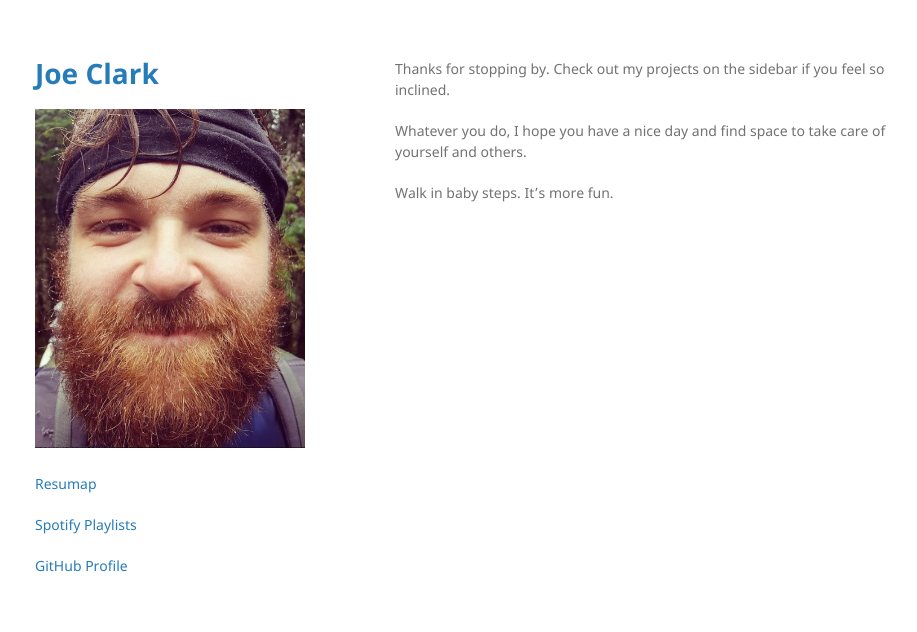
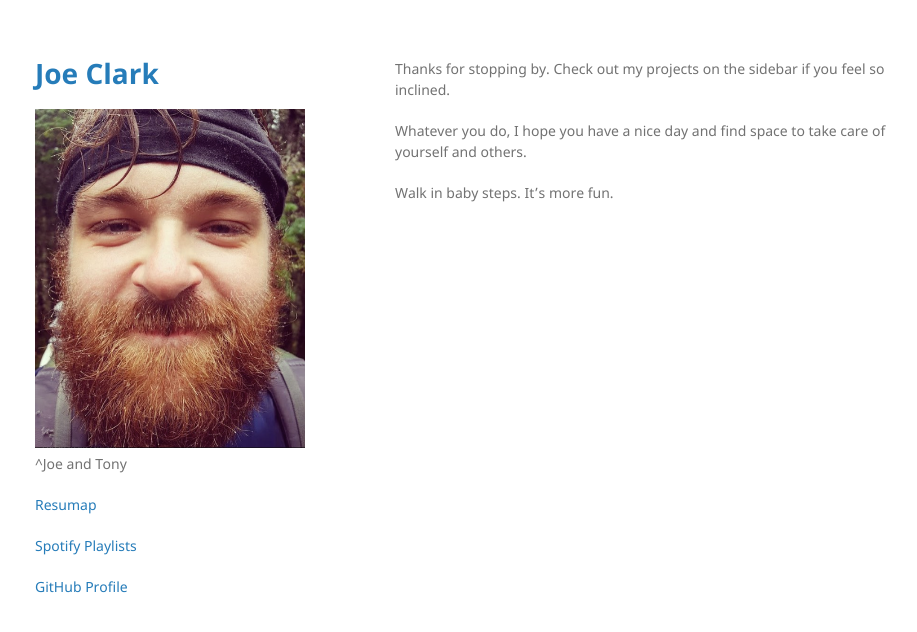
Before and after one commit to jc-clark/jc-clark.github.io, a Jekyll site: the page built from index.md, in a window 1280 px wide. Shown: the top 632 px of the page, without its empty margins (175-1092 px from the left). Built offline with Jekyll 4.4.1, drawn with Linux system fonts in a browser that asks for light colours; the repository's description, which GitHub fills in, is left out.

Commit message:
Update _config.yml

```diff
--- a/_config.yml
+++ b/_config.yml
@@ -1,5 +1,6 @@
 title: Joe Clark
 logo: /assets/img/logo.png
+description: ^Joe and Tony
 show_downloads: false
 google_analytics:
 theme: jekyll-theme-minimal
```
